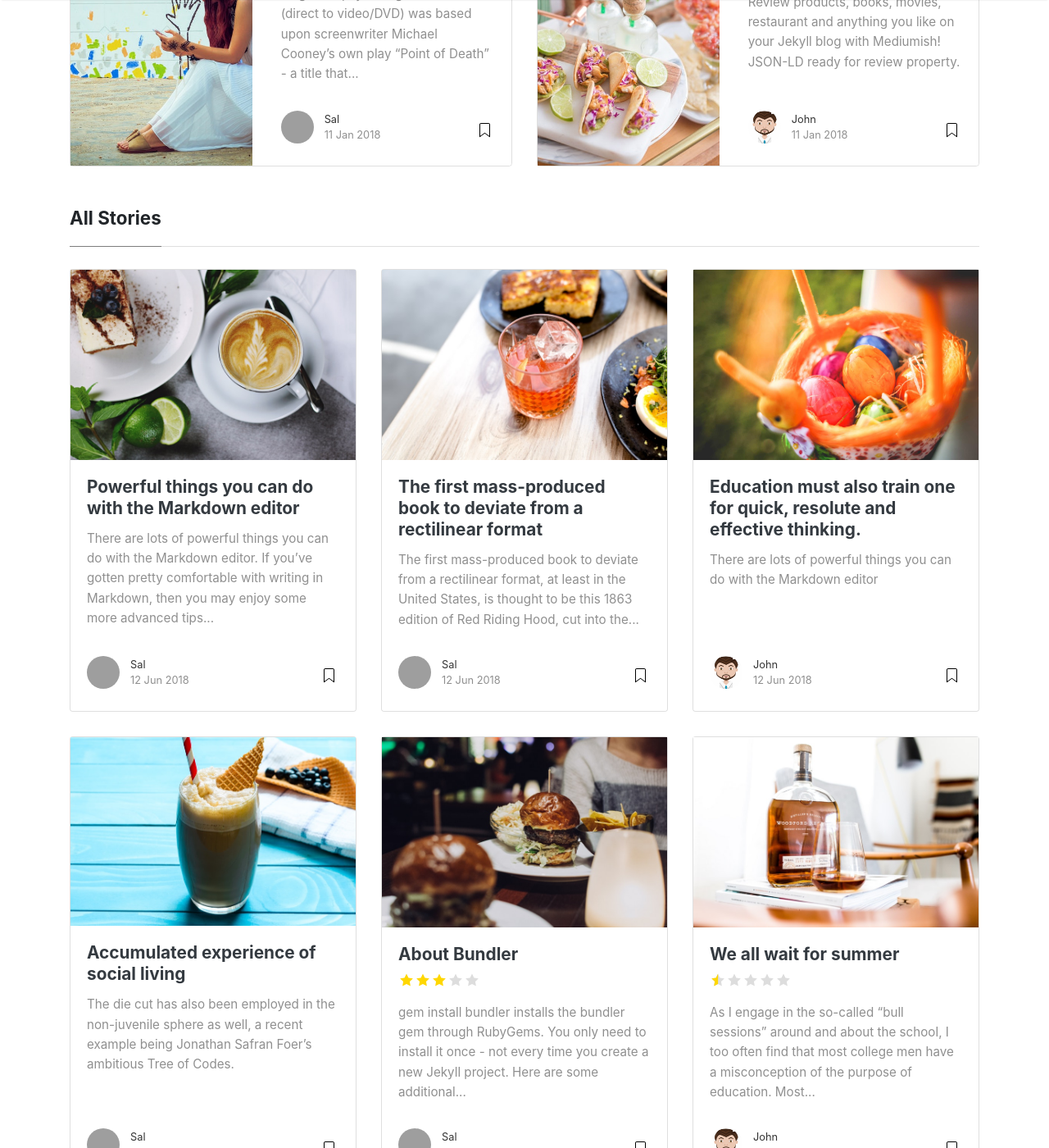
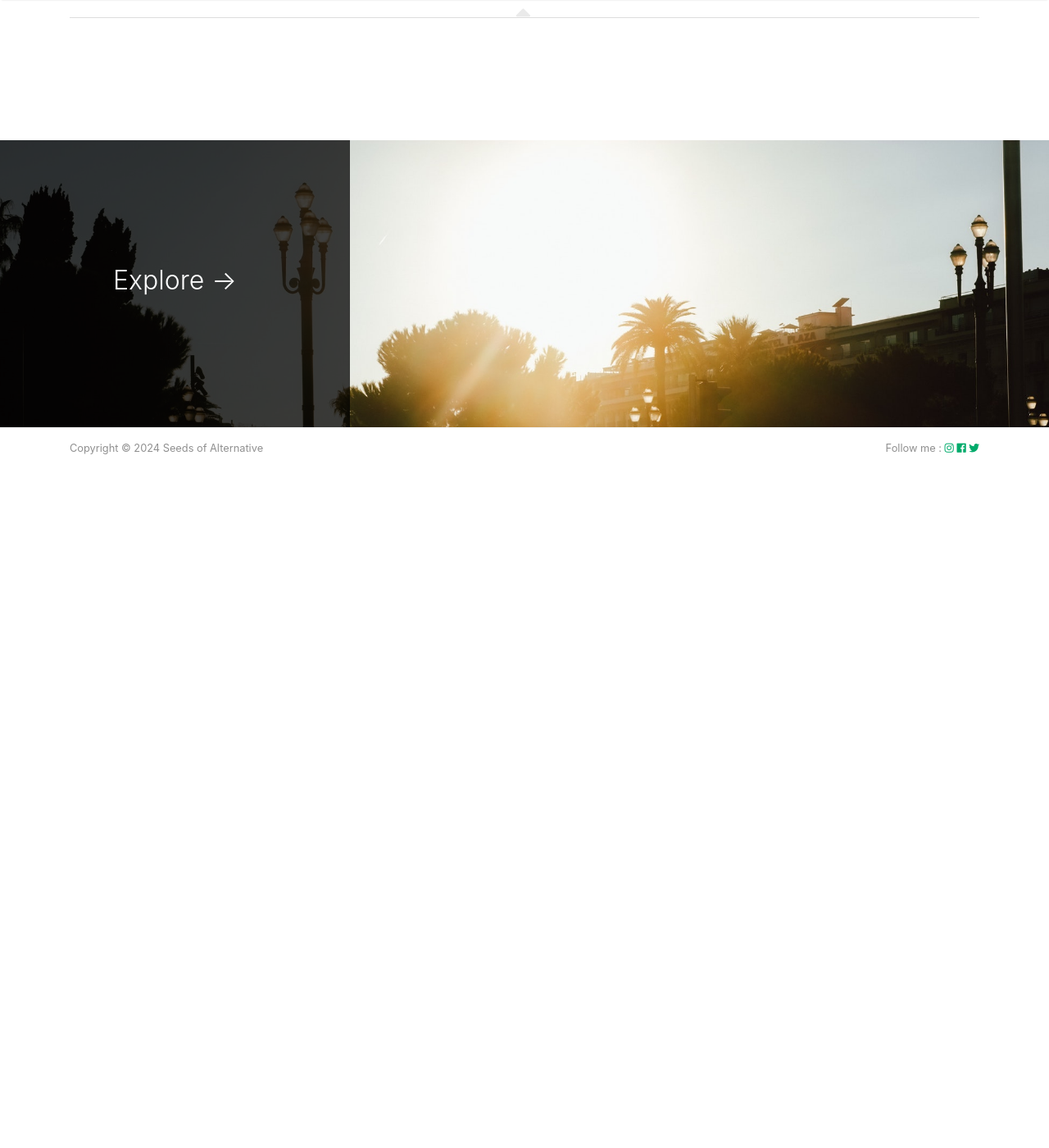
Before and after one commit to seedsofalternative/seedsofalternative.github.io, a Jekyll site: the page built from index.html, in a window 1280 px wide and 1400 px high, scrolled down 392 px. Shown: the whole window at 82% size. Built offline with Jekyll 4.4.1, drawn with Linux system fonts in a browser that asks for light colours; nearby versions of some CDN libraries; the list of posts is cut into pages by our own code; after the commit the page ends 1022 px from its top, so only the background shows below that; some of the changed text lies outside the part shown; grey boxes are pictures that could not be loaded.

Commit message:
removed template posts + fixed readme

````diff
--- a/_posts/2018-01-11-customer-service.md
+++ /dev/null
@@ -1,31 +0,0 @@
----
-layout: post
-title:  "Inception Movie"
-author: john
-categories: [ Jekyll, tutorial ]
-tags: [red, yellow]
-image: assets/images/11.jpg
-description: "My review of Inception movie. Acting, plot and something else in this short description."
-featured: true
-hidden: true
-rating: 4.5
----
-
-Review products, books, movies, restaurant and anything you like on your Jekyll blog with Mediumish! JSON-LD ready for review property.
-
-#### How to use?
-
-It's actually really simple! Add the rating in your YAML front matter. It also supports halfs:
-
-```html
----
-layout: post
-title:  "Inception Movie"
-author: john
-categories: [ Jekyll, tutorial ]
-tags: [red, yellow]
-image: assets/images/11.jpg
-description: "My review of Inception movie. Actors, directing and more."
-rating: 4.5
----
-```
--- a/_posts/2018-01-11-quick-start-guide.md
+++ /dev/null
@@ -1,27 +0,0 @@
----
-layout: post
-title:  "Let's test spoilers"
-author: sal
-categories: [ Jekyll, tutorial ]
-image: assets/images/12.jpg
-featured: true
-hidden: true
----
-
-Director Roland Suso Richter's enigmatic psychological thriller (direct to video/DVD) was based upon screenwriter Michael Cooney's own play "Point of Death" - a title that gave away the film's entire plot twist premise.
-
-As in many similar films, such as Jacob's Ladder (1990), Soul Survivors (2001), and The Butterfly Effect (2004), events and people were thoroughly distorted and confused because the protagonist was at the point of death. The tagline was misleading:
-
-"When You Don't Have a Memory, How Can You Remember Who to Trust?"
-
-The mind-warping film opened with a hospital patient Simon Cable (Ryan Phillippe) awakening in a <span class="spoiler"> hospital with little knowledge (amnesia perhaps?) of what had happened, and why he was there, etc. He was told by attending Dr. Jeremy Newman (Stephen Rea) that it was July 29, 2002 (Simon thought it was the year 2000 - he was confused - he heard a doctor say 20:00 hours!) and that he had died for two minutes from cardiac arrest following the near-fatal accident -- but he had been revived ("You're as good as new").</span> Dr. Newman: "Simon, this is the 29th of July. The year is 2002. And your wife, whose name is Anna, is waiting outside."
-
-(The doctor left off four crucial additional words, revealed in the film's ending.) (Spoiler: Simon had died and was not resuscitated!).
-
-A major clue to everything that truly happened was the scene that played next under the credits - hospital staff failed to bring a patient back to life with a defibrillator after a car accident. Chest compressions failed and there was no pulse. A second major clue was provided by hospital orderly Travis (Stephen Graham): <span class="spoiler">Everybody dies. No mystery there. But why and how everyone dies. Now, there's a mystery worth solving. Probably the biggest mystery there is.</span>
-
-#### So how do we do spoilers?
-
-```html
-<span class="spoiler">My hidden paragraph here.</span>
-```
--- a/_posts/2018-01-12-we-all-wait-for-summer.md
+++ /dev/null
@@ -1,11 +0,0 @@
----
-layout: post
-title:  "We all wait for summer"
-author: john
-categories: [ Jekyll, tutorial ]
-image: assets/images/5.jpg
-rating: .5
----
-As I engage in the so-called "bull sessions" around and about the school, I too often find that most college men have a misconception of the purpose of education. Most of the "brethren" think that education should equip them with the proper instruments of exploitation so that they can forever trample over the masses. Still others think that education should furnish them with noble ends rather than means to an end.
-
-It seems to me that education has a two-fold function to perform in the life of man and in society: the one is utility and the other is culture. Education must enable a man to become more efficient, to achieve with increasing facility the ligitimate goals of his life.
--- a/_posts/2018-05-12-about-bundler.md
+++ /dev/null
@@ -1,17 +0,0 @@
----
-layout: post
-title:  "About Bundler"
-author: sal
-categories: [ Jekyll ]
-image: assets/images/2.jpg
-rating: 3
----
-`gem install bundler` installs the bundler gem through RubyGems. You only need to install it once - not every time you create a new Jekyll project. Here are some additional details:
-
-`bundler` is a gem that manages other Ruby gems. It makes sure your gems and gem versions are compatible, and that you have all necessary dependencies each gem requires.
-
-The `Gemfile` and `Gemfile.lock` files inform `Bundler` about the gem requirements in your site. If your site doesn’t have these Gemfiles, you can omit `bundle exec` and just `run jekyll serve`.
-
-When you run `bundle exec jekyll serve`, `Bundler` uses the gems and versions as specified in `Gemfile.lock` to ensure your Jekyll site builds with no compatibility or dependency conflicts.
-
-For more information about how to use `Bundler` in your Jekyll project, this tutorial should provide answers to the most common questions and explain how to get up and running quickly.
--- a/_posts/2018-06-12-acumulated-experience.md
+++ /dev/null
@@ -1,16 +0,0 @@
----
-layout: post
-title:  "Accumulated experience of social living"
-author: sal
-categories: [ Jekyll, tutorial ]
-image: assets/images/15.jpg
----
-The die cut has also been employed in the non-juvenile sphere as well, a recent example being Jonathan Safran Foer’s ambitious Tree of Codes.
-
-As for this particular rendition of Charles Perrault’s classic tale, the text and design is by Lydia Very (1823-1901), sister of Transcendentalist poet Jones Very. The gruesome ending of the original - which sees Little Red Riding Hood being gobbled up as well as her grandmother - is avoided here, the gore giving way to the less bloody aims of the morality tale, and the lesson that one should not disobey one’s mother.
-
-The first mass-produced book to deviate from a rectilinear format, at least in the United States, is thought to be this 1863 edition of Red Riding Hood, cut into the shape of the protagonist herself with the troublesome wolf curled at her feet. Produced by the Boston-based publisher Louis Prang, this is the first in their “Doll Series”, a set of five “die-cut” books, known also as shape books — the other titles being Robinson Crusoe, Goody Two-Shoes (also written by Red Riding Hood author Lydia Very), Cinderella, and King Winter.
-
-An 1868 Prang catalogue would later claim that such “books in the shape of a regular paper Doll... originated with us”.
-
-> It would seem the claim could also extend to die cut books in general, as we can’t find anything sooner, but do let us know in the comments if you have further light to shed on this! Such books are, of course, still popular in children’s publishing today, though the die cutting is not now limited to mere outlines, as evidenced in a beautiful 2014 version of the same Little Red Riding Hood story.
--- a/_posts/2018-06-12-education.md
+++ /dev/null
@@ -1,51 +0,0 @@
----
-layout: post
-title:  "Education must also train one for quick, resolute and effective thinking."
-author: john
-categories: [ Jekyll, tutorial ]
-image: assets/images/3.jpg
-beforetoc: "Markdown editor is a very powerful thing. In this article I'm going to show you what you can actually do with it, some tricks and tips while editing your post."
-toc: true
----
-There are lots of powerful things you can do with the Markdown editor
-
-If you've gotten pretty comfortable with writing in Markdown, then you may enjoy some more advanced tips about the types of things you can do with Markdown!
-
-As with the last post about the editor, you'll want to be actually editing this post as you read it so that you can see all the Markdown code we're using.
-
-
-## Special formatting
-
-As well as bold and italics, you can also use some other special formatting in Markdown when the need arises, for example:
-
-+ ~~strike through~~
-+ ==highlight==
-+ \*escaped characters\*
-
-
-## Writing code blocks
-
-There are two types of code elements which can be inserted in Markdown, the first is inline, and the other is block. Inline code is formatted by wrapping any word or words in back-ticks, `like this`. Larger snippets of code can be displayed across multiple lines using triple back ticks:
-
-```
-.my-link {
-    text-decoration: underline;
-}
-```
-
-If you want to get really fancy, you can even add syntax highlighting using Rouge.
-
-
-![walking]({{ site.baseurl }}/assets/images/8.jpg)
-
-## Reference lists
-
-The quick brown jumped over the lazy.
-
-Another way to insert links in markdown is using reference lists. You might want to use this style of linking to cite reference material in a Wikipedia-style. All of the links are listed at the end of the document, so you can maintain full separation between content and its source or reference.
-
-## Full HTML
-
-Perhaps the best part of Markdown is that you're never limited to just Markdown. You can write HTML directly in the Markdown editor and it will just work as HTML usually does. No limits! Here's a standard YouTube embed code as an example:
-
-<p><iframe style="width:100%;" height="315" src="https://www.youtube.com/embed/Cniqsc9QfDo?rel=0&amp;showinfo=0" frameborder="0" allowfullscreen></iframe></p>
--- a/_posts/2018-06-12-first-mass-produced.md
+++ /dev/null
@@ -1,16 +0,0 @@
----
-layout: post
-title:  "The first mass-produced book to deviate from a rectilinear format"
-author: sal
-categories: [ Jekyll, tutorial ]
-image: assets/images/17.jpg
----
-The first mass-produced book to deviate from a rectilinear format, at least in the United States, is thought to be this 1863 edition of Red Riding Hood, cut into the shape of the protagonist herself with the troublesome wolf curled at her feet. Produced by the Boston-based publisher Louis Prang, this is the first in their “Doll Series”, a set of five “die-cut” books, known also as shape books — the other titles being Robinson Crusoe, Goody Two-Shoes (also written by Red Riding Hood author Lydia Very), Cinderella, and King Winter.
-
-An 1868 Prang catalogue would later claim that such “books in the shape of a regular paper Doll... originated with us”.
-
-> It would seem the claim could also extend to die cut books in general, as we can’t find anything sooner, but do let us know in the comments if you have further light to shed on this! Such books are, of course, still popular in children’s publishing today, though the die cutting is not now limited to mere outlines, as evidenced in a beautiful 2014 version of the same Little Red Riding Hood story.
-
-The die cut has also been employed in the non-juvenile sphere as well, a recent example being Jonathan Safran Foer’s ambitious Tree of Codes.
-
-As for this particular rendition of Charles Perrault’s classic tale, the text and design is by Lydia Very (1823-1901), sister of Transcendentalist poet Jones Very. The gruesome ending of the original - which sees Little Red Riding Hood being gobbled up as well as her grandmother - is avoided here, the gore giving way to the less bloody aims of the morality tale, and the lesson that one should not disobey one’s mother.
--- a/_posts/2018-06-12-powerful-things-markdown-editor.md
+++ /dev/null
@@ -1,104 +0,0 @@
----
-layout: post
-title:  "Powerful things you can do with the Markdown editor"
-author: sal
-categories: [ Jekyll, tutorial ]
-image: assets/images/16.jpg
----
-There are lots of powerful things you can do with the Markdown editor. If you've gotten pretty comfortable with writing in Markdown, then you may enjoy some more advanced tips about the types of things you can do with Markdown!
-
-As with the last post about the editor, you'll want to be actually editing this post as you read it so that you can see all the Markdown code we're using.
-
-
-## Special formatting
-
-As well as bold and italics, you can also use some other special formatting in Markdown when the need arises, for example:
-
-+ ~~strike through~~
-+ ==highlight==
-+ \*escaped characters\*
-
-
-## Writing code blocks
-
-There are two types of code elements which can be inserted in Markdown, the first is inline, and the other is block. Inline code is formatted by wrapping any word or words in back-ticks, `like this`. Larger snippets of code can be displayed across multiple lines using triple back ticks:
-
-```
-.my-link {
-    text-decoration: underline;
-}
-```
-
-#### HTML
-
-```html
-<li class="ml-1 mr-1">
-    <a target="_blank" href="#">
-    <i class="fab fa-twitter"></i>
-    </a>
-</li>
-```
-
-#### CSS
-
-```css
-.highlight .c {
-    color: #999988;
-    font-style: italic;
-}
-.highlight .err {
-    color: #a61717;
-    background-color: #e3d2d2;
-}
-```
-
-#### JS
-
-```js
-// alertbar later
-$(document).scroll(function () {
-    var y = $(this).scrollTop();
-    if (y > 280) {
-        $('.alertbar').fadeIn();
-    } else {
-        $('.alertbar').fadeOut();
-    }
-});
-```
-
-#### Python
-
-```python
-print("Hello World")
-```
-
-#### Ruby
-
-```ruby
-require 'redcarpet'
-markdown = Redcarpet.new("Hello World!")
-puts markdown.to_html
-```
-
-#### C
-
-```c
-printf("Hello World");
-```
-
-
-
-
-![walking]({{ site.baseurl }}/assets/images/8.jpg)
-
-## Reference lists
-
-The quick brown jumped over the lazy.
-
-Another way to insert links in markdown is using reference lists. You might want to use this style of linking to cite reference material in a Wikipedia-style. All of the links are listed at the end of the document, so you can maintain full separation between content and its source or reference.
-
-## Full HTML
-
-Perhaps the best part of Markdown is that you're never limited to just Markdown. You can write HTML directly in the Markdown editor and it will just work as HTML usually does. No limits! Here's a standard YouTube embed code as an example:
-
-<p><iframe style="width:100%;" height="315" src="https://www.youtube.com/embed/Cniqsc9QfDo?rel=0&amp;showinfo=0" frameborder="0" allowfullscreen></iframe></p>
````
Also changed, not shown: _pages/about.md (+1 -1 lines), _posts/2018-01-12-is-intelligence-enough.md (deleted, +0 -18 lines), _posts/2018-01-12-never-stopped-worrying-never-loved-bomb.md (deleted, +0 -13 lines), _posts/2018-01-12-options-for-creating-new-site-with-jekyll.md (deleted, +0 -15 lines), _posts/2018-01-12-press-and-education.md (deleted, +0 -19 lines), _posts/2018-01-12-red-riding.md (deleted, +0 -16 lines), _posts/2018-01-12-tree-of-codes.md (deleted, +0 -17 lines), README.md.
